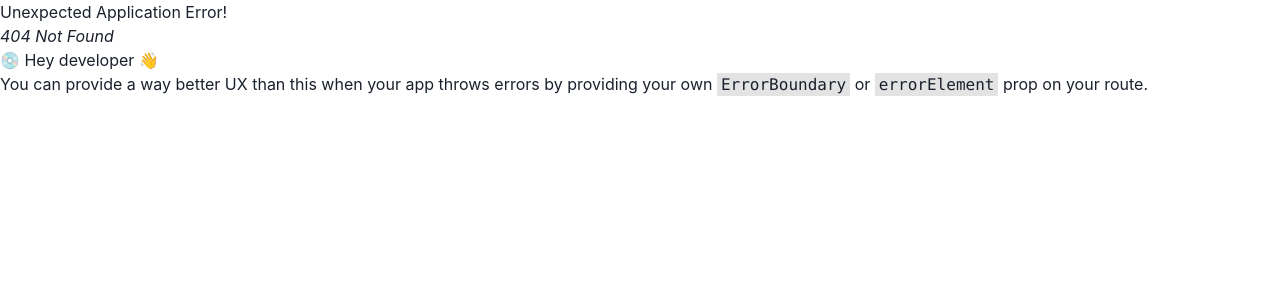
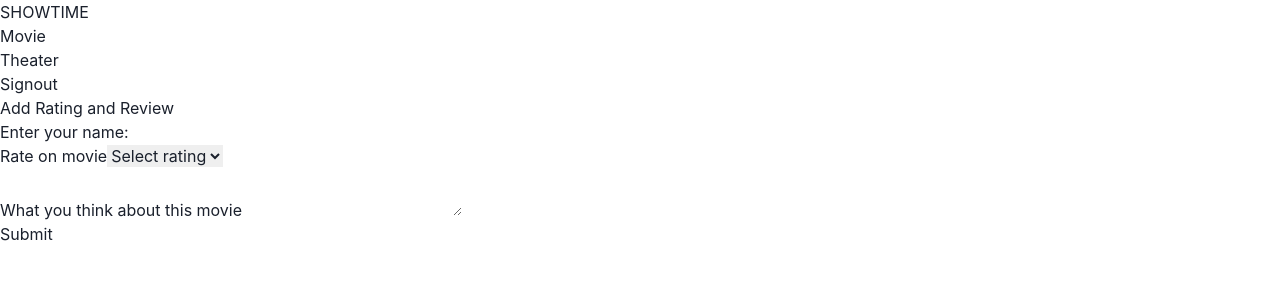
Before and after one commit to nisha-sadanandan/Movie-Ticket-Booking-FE, a React (Vite) app: page /user/1/rating in a window 1280 px wide. Before the commit this address had no page. Shown: the top 300 px of the page. Built offline with nearby package versions, Linux system fonts and the light colour scheme.

Commit message:
completed rating

```diff
--- /dev/null
+++ b/src/componets/user/GetRating.jsx
@@ -0,0 +1,65 @@
+import React,{ useState, useEffect } from 'react'
+import axios from "axios"
+import { Card, CardHeader, CardBody, CardFooter,Flex,Avatar,Box,Heading,Text} from '@chakra-ui/react'
+import { useParams } from 'react-router-dom';
+
+
+
+const GetRating = () => {
+
+    const { movieid } = useParams();
+
+
+    const[review ,setReview] = useState([])
+
+    useEffect(()=>{
+
+        const getRateReview =async()=>{
+            try {
+
+                const res = await axios.get(`http://localhost:3000/api/v1/movie/${movieid}/get-review`)
+                const data = await res.data;
+                console.log("review" ,data)
+                setReview(data)
+
+            } catch (error) {
+                console.log(error)
+            }
+        }
+        getRateReview()
+    },[movieid]);
+
+
+
+  return (
+    <div>
+        {review.map((reviews,index) => (
+    <Card key={index} maxW='sm'>
+
+
+  <CardHeader>
+    <Flex spacing='4'>
+      <Flex flex='1' gap='4' alignItems='center' flexWrap='wrap'>
+        <Avatar src='https://bit.ly/broken-link'/>
+
+        <Box>
+
+          <Heading  size='sm'>{reviews.username}</Heading>
+
+        </Box>
+      </Flex>
+      <Text>Rating : {reviews.rating}/5</Text>
+    </Flex>
+  </CardHeader>
+  <CardBody>
+    <Text>
+      {reviews.reviewtext}
+    </Text>
+  </CardBody>
+</Card>
+   ))}
+</div>
+  )
+}
+
+export default GetRating
--- /dev/null
+++ b/src/componets/user/MovieDescription.jsx
@@ -0,0 +1,18 @@
+import React from 'react'
+import MovieDetail from './movieDetails'
+import GetRating from './GetRating'
+import { Outlet } from 'react-router-dom'
+
+const MovieDescription = () => {
+  return (
+    <>
+    <div>
+        <MovieDetail/>
+    </div>
+       <GetRating/>
+       <Outlet/>
+       </>
+  )
+}
+
+export default MovieDescription
--- /dev/null
+++ b/src/componets/user/RatingMovie.jsx
@@ -0,0 +1,74 @@
+import React from 'react'
+import axios from 'axios';
+import { useParams } from 'react-router-dom';
+import {useForm} from "react-hook-form"
+
+
+const RatingMovie = () => {
+  const { movieid } = useParams();
+
+  const {register,handleSubmit,formState:{errors}} = useForm()
+
+
+    const onSubmit = async (data) => {
+      try {
+        const res = await axios.post(
+          `http://localhost:3000/api/v1/movie/${movieid}/add-review`,
+          data,
+        );
+        console.log(res.data);
+        alert("submission suceessful")
+        // navigate("/admin/login")
+
+      } catch (error) {
+        console.log(error);
+      }
+    };
+
+  return (
+    <div className="container mx-auto px-4 py-8">
+    <h1 className="text-2xl font-bold mb-4">Add Rating and Review</h1>
+    <form onSubmit={handleSubmit(onSubmit)}>
+      <div className="mb-4">
+        <label htmlFor="username" className="block text-sm font-medium mb-2">Enter your name:</label>
+        <input
+          {...register('username', { required: true })}
+          type="text"
+          className="shadow-sm rounded-md w-full px-3 py-2 focus:outline-none focus:ring-indigo-500 focus:border-indigo-500"
+        />
+         {errors.username && <span className="text-red-500 text-sm">Please add username</span>}
+        </div>
+        <div className="mb-4">
+          <label htmlFor="rating" className="block text-sm font-medium mb-2">Rate on movie</label>
+          <select
+            {...register('rating', { required: true })} // Register theater ID
+            className="shadow-sm rounded-md w-full px-3 py-2 focus:outline-none focus:ring-indigo-500 focus:border-indigo-500"
+          >
+            <option value="">Select rating</option>
+            <option value="1">1</option>
+            <option value="2">2</option>
+            <option value="3">3</option>
+            <option value="4">4</option>
+            <option value="5">5</option>
+
+          </select>
+          {errors.rating && <span className="text-red-500 text-sm">Please select a rating</span>}
+        </div>
+        <div className="mb-4">
+        <label htmlFor="reviewtext" className="block text-sm font-medium mb-2">What you think  about this movie</label>
+        <textarea
+          {...register('reviewtext', { required: true})}
+          type="text"
+          className="shadow-sm rounded-md w-full px-3 py-2 focus:outline-none focus:ring-indigo-500 focus:border-indigo-500"
+        />
+         {errors.reviewtext && <span className="text-red-500 text-sm">Please add review</span>}
+         </div>
+        <button type="submit" disabled={errors.username|| errors.rating|| errors.reviewtext}>
+        Submit
+      </button>
+        </form>
+        </div>
+  )
+}
+
+export default RatingMovie
--- /dev/null
+++ b/src/componets/user/ShowListing.jsx
@@ -0,0 +1,9 @@
+import React from 'react'
+
+const ShowListing = () => {
+  return (
+    <div>ShowListing</div>
+  )
+}
+
+export default ShowListing
--- a/src/componets/user/movieDetails.jsx
+++ b/src/componets/user/movieDetails.jsx
@@ -1,5 +1,6 @@
 import React, { useState, useEffect } from 'react';
 import axios from 'axios';
+import { useNavigate } from 'react-router-dom';
 import { useParams } from 'react-router-dom';
 import { Card, CardHeader, CardBody, CardFooter,Stack,Heading,Button,Text,Image } from '@chakra-ui/react'
 
@@ -9,6 +10,8 @@
 const MovieDetail = () => {
   const [movies, setMovie] = useState([]);
   const { movieid } = useParams();
+
+  const navigate = useNavigate();
 
   useEffect(() => {
     const fetchMovie = async () => {
@@ -24,10 +27,15 @@
     fetchMovie();
   }, [movieid]);
 
-//   const handleBookClick = () => {
+  const handleRatingClick = (movieid) => {
 
-//     alert('Booking functionality not yet implemented!');
-//   };
+        navigate(`/user/${movieid}/rating`)
+  };
+
+  const handleBookingClick = (movieid) => {
+
+    navigate(`/user/${movieid}/showlisting`)
+};
 
   return (
 
@@ -58,12 +66,12 @@
       <Text py='2'size='md' mb="3">
        {movies.genre}
       </Text>
-      <Button variant='solid' colorScheme='gray'>
+      <Button variant='solid' colorScheme='gray' onClick={() => handleRatingClick(movies._id)}  >
         Rate Us
       </Button>
     </CardBody>
     <CardFooter>
-      <Button variant='solid' colorScheme='red'>
+      <Button variant='solid' colorScheme='red' onClick={() => handleBookingClick(movies._id)}>
         Book Tickets
       </Button>
     </CardFooter>
```
Also changed, not shown: src/main.jsx (+18 -8 lines).
